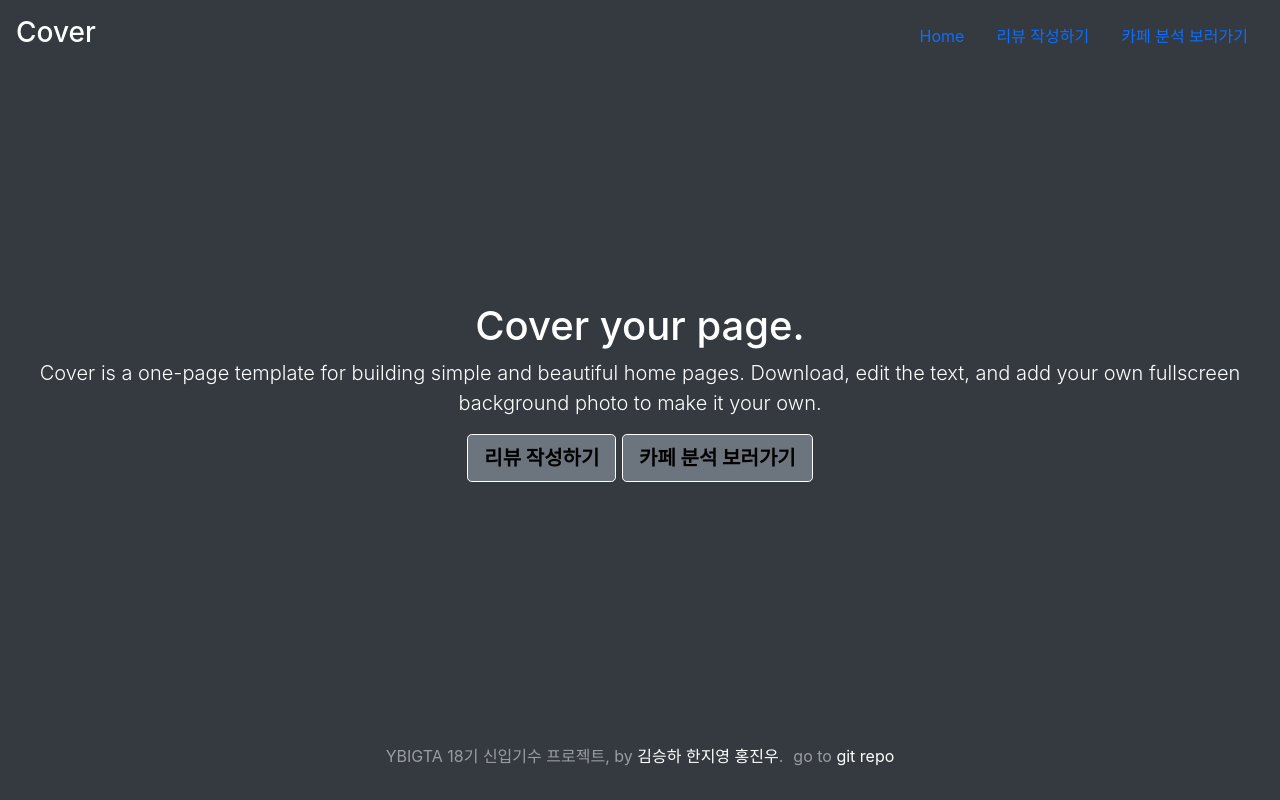
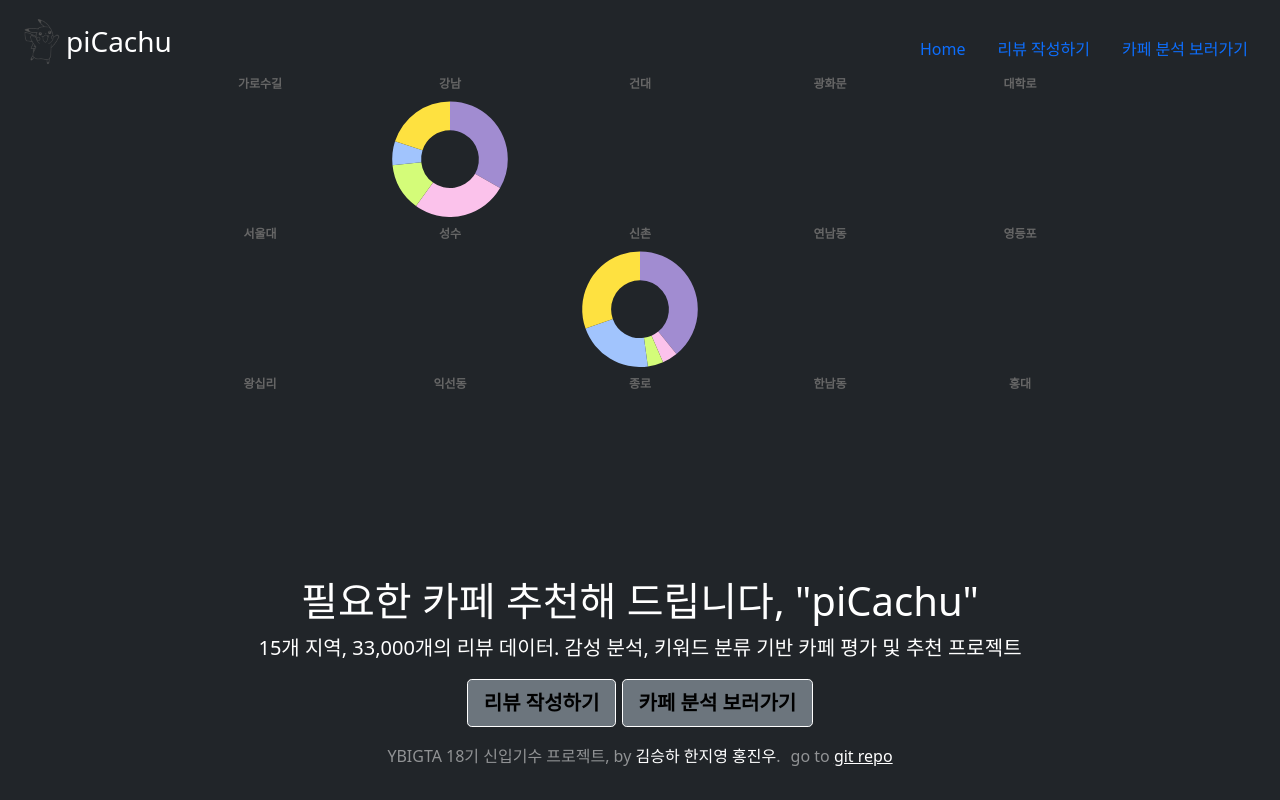
Before and after one commit to jiyoung98/ybigta_project_web, a Django app: page / in a window 1280 px wide. Run offline with Django 3.2, Linux system fonts and the light colour scheme; data comes from the database, SQL or seed files in the repository; both versions use the stored data as it was after the commit; some libraries are stand-ins or nearby versions.

Commit message:
mainpage front back

```diff
--- a/cafe_web/cafe_web/settings.py
+++ b/cafe_web/cafe_web/settings.py
@@ -123,3 +123,4 @@
 # https://docs.djangoproject.com/en/3.1/howto/static-files/
 
 STATIC_URL = '/static/'
+STATICFILES_DIRS = [os.path.join(BASE_DIR, 'static'),]
--- a/cafe_web/cafe_web/urls.py
+++ b/cafe_web/cafe_web/urls.py
@@ -15,7 +15,8 @@
 """
 from django.contrib import admin
 from django.urls import include, path
-
+from django.conf.urls.static import static
+from django.conf import settings
 
 app_name = 'cafe_web'
 
@@ -23,3 +24,5 @@
     path('admin/', admin.site.urls),
     path("", include("main.urls", namespace='main')),
 ]
+
+urlpatterns += static(settings.STATIC_URL, document_root=settings.STATIC_ROOT)
--- a/cafe_web/main/views.py
+++ b/cafe_web/main/views.py
@@ -3,7 +3,13 @@
 import csv,io
 
 def mainpage(request):
-    context = {}
+    review = Review.objects.all()
+    # sinchon_review = Review.objects.select_related('Loc').filter(Loc=8)
+    # print(len(sinchon_review))
+    # print(len(review))
+    context = {
+        'all_reviews':review,
+    }
     return render(request, 'main/mainpage.html', context=context)
 
 def cafedetail(request,pk):
@@ -73,7 +79,7 @@
     for column in csv.reader(io_string, delimiter=',', quotechar="|"):
         cafe = Cafe.objects.get(name=column[2])
         loc = Loc.objects.get(name=column[1])
-        created = Review.objects.update_or_create(
+        created = Review.objects.create(
             Loc=loc,
             Cafe=cafe,
             text=column[3],
--- a/cafe_web/templates/main/mainpage.html
+++ b/cafe_web/templates/main/mainpage.html
@@ -8,11 +8,14 @@
 
     <link rel="canonical" href="https://getbootstrap.com/docs/5.0/examples/cover/">
 
-
-
     <!-- Bootstrap core CSS -->
     <link href="https://cdn.jsdelivr.net/npm/bootstrap@5.0.0-beta2/dist/css/bootstrap.min.css" rel="stylesheet" integrity="sha384-BmbxuPwQa2lc/FVzBcNJ7UAyJxM6wuqIj61tLrc4wSX0szH/Ev+nYRRuWlolflfl" crossorigin="anonymous">
-    <link href="/docs/5.0/dist/css/bootstrap.min.css" rel="stylesheet" integrity="sha384-BmbxuPwQa2lc/FVzBcNJ7UAyJxM6wuqIj61tLrc4wSX0szH/Ev+nYRRuWlolflfl" crossorigin="anonymous">
+    <!-- <link href="/docs/5.0/dist/css/bootstrap.min.css" rel="stylesheet" integrity="sha384-BmbxuPwQa2lc/FVzBcNJ7UAyJxM6wuqIj61tLrc4wSX0szH/Ev+nYRRuWlolflfl" crossorigin="anonymous"> -->
+
+    <!-- chartjs cdn -->
+
+    <script src="https://cdn.jsdelivr.net/npm/chart.js@2.8.0"></script>
+
 
 
 
@@ -38,29 +41,92 @@
       .gotowrite {
           color: black;
       }
+
+      .row {
+        place-items: center;
+      }
+
     </style>
 
 
     <!-- Custom styles for this template -->
-    <link href="cover.css" rel="stylesheet">
+    <!-- <link href="cover.css" rel="stylesheet"> -->
   </head>
   <body class="d-flex h-100 text-center text-white bg-dark">
 
 <div class="cover-container d-flex w-100 h-100 p-3 mx-auto flex-column">
   <header class="mb-auto">
-    <div>
-      <h3 class="float-md-start mb-0">Cover</h3>
-      <nav class="nav nav-masthead justify-content-center float-md-end">
-        <a class="nav-link active" aria-current="page" href="#">Home</a>
+    <span>
+      <div>
+      <img src="/static/img/피카츄.png" style="width: 50px; height: auto; float: left;" alt="piCachu">
+      <h3 class="float-md-start mb-0" style="height: 50px; line-height: 50px;">
+        piCachu
+      </h3>
+    </span>
+      <nav class="nav nav-masthead justify-content-center float-md-end" style="height: 50px; line-height: 50px;">
+        <a class="nav-link active" aria-curresnt="page" href="#">Home</a>
         <a class="nav-link" href="#">리뷰 작성하기</a>
         <a class="nav-link" href="#">카페 분석 보러가기</a>
       </nav>
     </div>
   </header>
 
+  <div class="container">
+    <div class="row justify-content-center">
+        <div class="col-md-2">
+          <canvas id="mychart1"></canvas>
+        </div>
+        <div class="col-md-2">
+          <canvas id="mychart2"></canvas>
+        </div>
+        <div class="col-md-2">
+          <canvas id="mychart3"></canvas>
+        </div>
+        <div class="col-md-2">
+          <canvas id="mychart4"></canvas>
+        </div>
+        <div class="col-md-2">
+          <canvas id="mychart5"></canvas>
+        </div>
+    </div>
+    <div class="row justify-content-center">
+      <div class="col-md-2">
+        <canvas id="mychart6"></canvas>
+      </div>
+      <div class="col-md-2">
+        <canvas id="mychart7"></canvas>
+      </div>
+      <div class="col-md-2">
+        <canvas id="mychart8"></canvas>
+      </div>
+      <div class="col-md-2">
+        <canvas id="mychart9"></canvas>
+      </div>
+      <div class="col-md-2">
+        <canvas id="mychart10"></canvas>
+      </div>
+    </div>
+    <div class="row justify-content-center">
+      <div class="col-md-2">
+        <canvas id="mychart11"></canvas>
+      </div>
+      <div class="col-md-2">
+        <canvas id="mychart12"></canvas>
+      </div>
+      <div class="col-md-2">
+        <canvas id="mychart13"></canvas>
+      </div>
+      <div class="col-md-2">
+        <canvas id="mychart14"></canvas>
+      </div>
+      <div class="col-md-2">
+        <canvas id="mychart15"></canvas>
+      </div>
+    </div>
+</div>
   <main class="px-3">
-    <h1>Cover your page.</h1>
-    <p class="lead">Cover is a one-page template for building simple and beautiful home pages. Download, edit the text, and add your own fullscreen background photo to make it your own.</p>
+    <h1 style="margin-top: 5%;">필요한 카페 추천해 드립니다, "piCachu"</h1>
+    <p class="lead">15개 지역, 33,000개의 리뷰 데이터. 감성 분석, 키워드 분류 기반 카페 평가 및 추천 프로젝트</p>
     <p class="lead">
         <a href="#" class="btn btn-lg btn-secondary fw-bold border-white gotowrite">리뷰 작성하기</a>
       <a href="#" class="btn btn-lg btn-secondary fw-bold border-white gotosearch">카페 분석 보러가기</a>
@@ -68,9 +134,103 @@
   </main>
 
   <footer class="mt-auto text-white-50">
-    <p>YBIGTA 18기 신입기수 프로젝트, by <span class="text-white">김승하 한지영 홍진우</span>.<span style="margin-left: 10px;">go to <a href="https://getbootstrap.com/" class="text-white">git repo</a></span></p>
+    <p>YBIGTA 18기 신입기수 프로젝트, by <span class="text-white">김승하 한지영 홍진우</span>.<span style="margin-left: 10px;">go to <a href="https://github.com/jiyoung98/ybigta_project_web" class="text-white">git repo</a></span></p>
   </footer>
 </div>
+
+
+
+<!-- 1. 신촌 2. 홍대 3. 한남동 4. 종로 5.익선동 6.왕십리 7.영등포 8.연남동 9.성수 10.서울대
+11. 대학로 12.광화문 13. 건대 14. 강남 15.가로수길 -->
+
+
+<script>
+
+  loc_list = ['홍대','한남동','종로','익선동','왕십리','영등포','연남동','신촌','성수','서울대','대학로','광화문','건대','강남','가로수길']
+  loc_list = loc_list.reverse()
+
+
+  for (var x =1; x<16; x++) {
+    eval("var vibe" + x + "= 0");
+    eval("var coffee" + x + "= 0");
+    eval("var dessert" + x + "= 0");
+    eval("var photo" + x + "= 0");
+    eval("var study" + x + "= 0");
+  }
+
+  {% for review in all_reviews %}
+    for (var x=1; x<16; x++) {
+      if ('{{review.Loc.id}}'==x && '{{review.keyword}}'=='분위기') {
+        eval("vibe" + x + "+= 1");
+      }
+      if ('{{review.Loc.id}}'==x && '{{review.keyword}}'=='커피맛') {
+        eval("coffee" + x + "+= 1");
+      }
+      if ('{{review.Loc.id}}'==x && '{{review.keyword}}'=='디저트맛') {
+        eval("dessert" + x + "+= 1");
+      }
+      if ('{{review.Loc.id}}'==x && '{{review.keyword}}'=='사진') {
+        eval("photo" + x + "+= 1");
+      }
+      if ('{{review.Loc.id}}'==x && '{{review.keyword}}'=='공부') {
+        eval("study" + x + "+= 1");
+      }
+    }
+  {% endfor %}
+
+
+for (var x = 1; x < 16; x++) {
+  data = {
+    datasets: [{
+        data: [eval('vibe'+x), eval('coffee'+x), eval('dessert'+x),eval('photo'+x),eval('study'+x)],
+        backgroundColor: [
+        '#a18cd1',
+        '#fbc2eb',
+        '#d4fc79',
+        '#a1c4fd',
+        '#fee140',
+        ]
+    }],
+
+    // These labels appear in the legend and in the tooltips when hovering different arcs
+    labels: [
+        '분위기 좋은',
+        '커피가 맛있는',
+        '디저트가 맛있는',
+        '사진 찍기 좋은',
+        '스터디 하기 좋은'
+    ],
+};
+
+console.log(vibe2)
+  var ctx = document.getElementById("mychart" + (x));
+  var myDoughnutChart = new Chart(ctx, {
+    type: 'doughnut',
+    data: data,
+    options: {
+      maintainAspectRatio: false,
+      cutoutPercentage: 50,
+      elements: {
+        arc: {
+            borderWidth: 0
+        }
+    },
+    title: { display: true,
+      text: loc_list[x-1] },
+                        legend: {
+                          display: false,
+                             position: 'bottom',
+                             labels: {
+                                     fontSize: 12,
+                                     fontFamily: 'sans-serif',
+                                     fontColor: 'white',
+                                     fontStyle: 'bold'
+                                         }
+                             }
+    }
+  });
+}
+</script>
 
 
 <script src="https://cdn.jsdelivr.net/npm/@popperjs/core@2.6.0/dist/umd/popper.min.js" integrity="sha384-KsvD1yqQ1/1+IA7gi3P0tyJcT3vR+NdBTt13hSJ2lnve8agRGXTTyNaBYmCR/Nwi" crossorigin="anonymous"></script>
```
Also changed, not shown: cafe_web/db.sqlite3, cafe_web/main/migrations/0001_initial.py, cafe_web/main/migrations/0002_auto_20210220_0500.py (deleted), cafe_web/main/migrations/0003_review_loc.py (deleted), cafe_web/static/img/피카츄.png (added).
